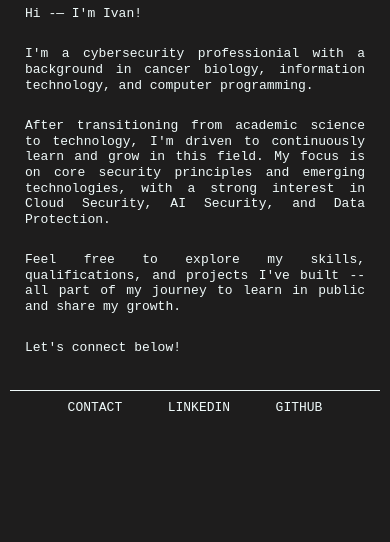
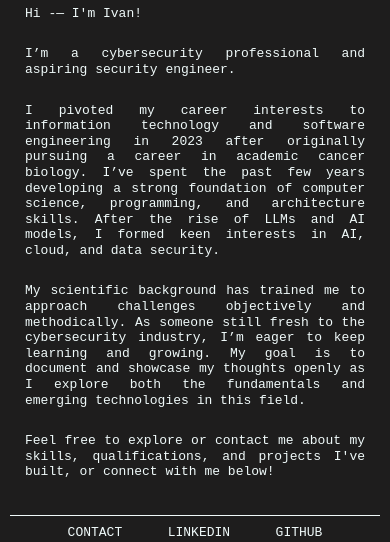
Before and after one commit to ivpaul/aws-static-portfolio, a plain HTML site: page index.html in a window 390 px wide. Shown: the part 340-882 px from the top of the page. Before the commit the page ends 844 px from the top, so only its background shows below. Drawn offline with Linux system fonts and the light colour scheme.

Commit message:
Update index.html
First time editing from Github mobile app

```diff
--- a/index.html
+++ b/index.html
@@ -34,24 +34,29 @@
                     Hi -— I'm Ivan!
                 </p>
                 <p>
-                    I'm a cybersecurity professionial with a background in cancer biology, information technology, and
-                    computer programming.
-
+                    I’m a cybersecurity professional and aspiring security engineer.
                 </p>
 
                 <p>
-                    After transitioning from academic science to technology, I'm driven to continuously learn and grow
-                    in this field.
-                    My focus is on core security principles and emerging technologies, with a strong interest in Cloud
-                    Security, AI Security, and Data Protection.
+                    I pivoted my career interests to information technology and software
+                    engineering in 2023 after originally pursuing a career in academic cancer
+                    biology. I’ve spent the past few years developing a strong foundation of
+                    computer science, programming, and architecture skills. After the rise of
+                    LLMs and AI models, I formed keen interests in AI, cloud, and data security.
                 </p>
+
                 <p>
-                    Feel free to explore my skills, qualifications, and projects I've built -- all part of my journey to
-                    learn in public and share my growth.
+                    My scientific background has trained me to approach challenges objectively
+                    and methodically. As someone still fresh to the cybersecurity industry, I’m eager
+                    to keep learning and growing. My goal is to document and showcase my thoughts
+                    openly as I explore both the fundamentals and emerging technologies in this field.
                 </p>
+
                 <p>
-                    Let's connect below!
+                    Feel free to explore or contact me about my skills, qualifications, and projects
+                    I've built, or connect with me below!
                 </p>
+
 
             </div>
         </section>
```
